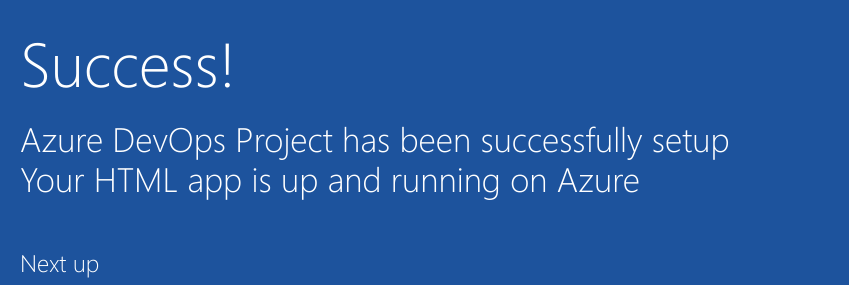
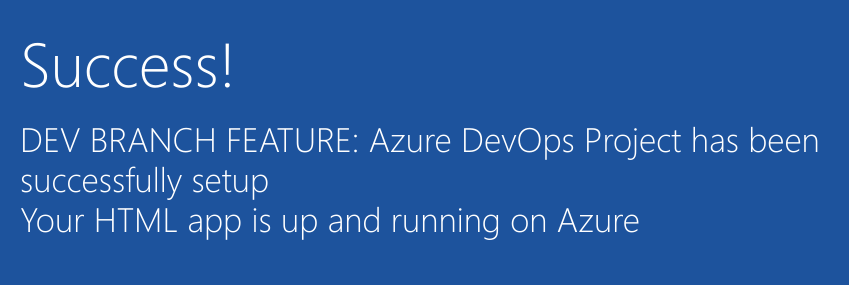
Before and after one commit to salihonder/gitsamplerepo, a plain HTML site: page index.html in a window 1280 px wide. Shown: the part 352-637 px from the top of the page, 205-1054 px from the left. Drawn offline with Linux system fonts and the light colour scheme.

Commit message:
Update title in dev

```diff
--- a/index.html
+++ b/index.html
@@ -19,7 +19,7 @@
         </div>
             <div class="content-body">
                 <div class="success-text">Success!</div>
-                <div class="description line-1"> Azure DevOps Project has been successfully setup</div>
+                <div class="description line-1">DEV BRANCH FEATURE: Azure DevOps Project has been successfully setup</div>
                 <div class="description line-2"> Your HTML app is up and running on Azure</div>
                 <div class="next-steps-container">
                     <div class="next-steps-header">Next up</div>
```
